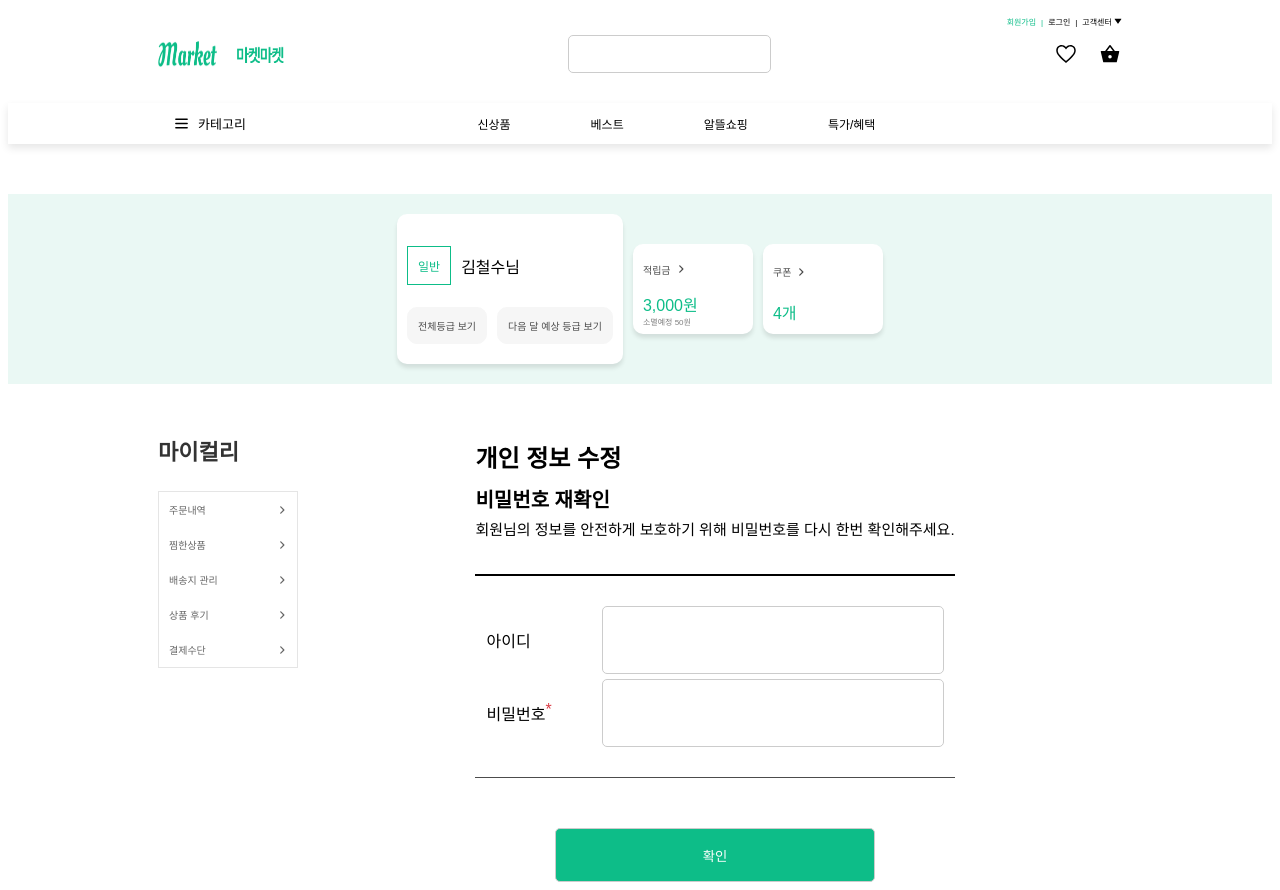
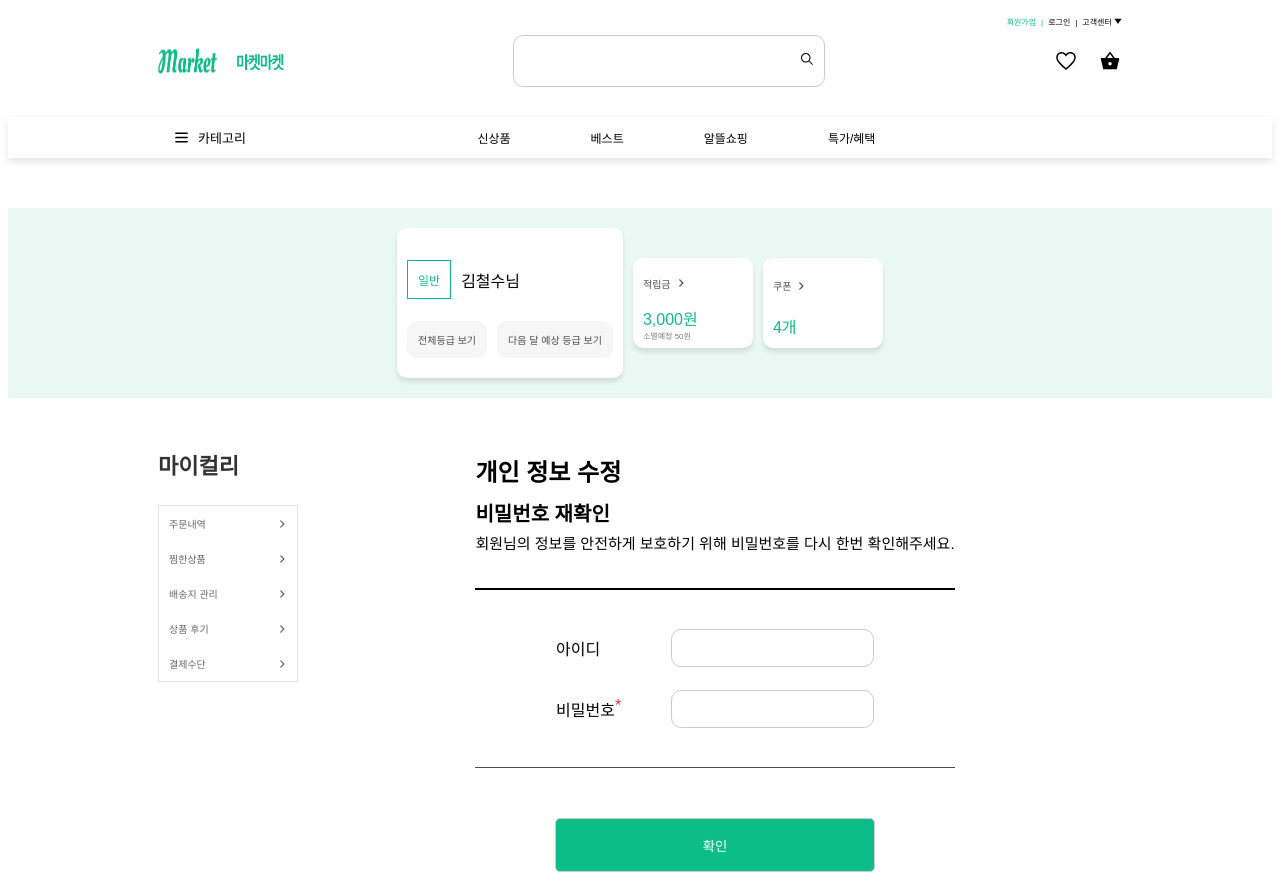
Before and after one commit to ecomerce-market/front, a Next.js app: page /myInfo in a window 1280 px wide. Built offline with nearby package versions, Linux system fonts and the light colour scheme.

Commit message:
[Update] input창 props 수정

```diff
--- a/src/components/input/textInput.tsx
+++ b/src/components/input/textInput.tsx
@@ -9,19 +9,20 @@ interface TextInputProps {
     height?: string;
     bgcolor?: string;
     border?: string;
-  borderRadius?: string;
+    icon?: React.ReactNode;
 }
 
 const TextInput: React.FC<TextInputProps> = ({
     placeholder,
     value,
     onChange,
-  width = "320px",
-  height = "46px",
-  bgcolor = "white",
-  borderRadius = "5px",
+    width,
+    height,
+    bgcolor,
+    icon,
 }) => {
     return (
+        <div style={{ position: "relative" }}>
             <input
                 type="text"
                 placeholder={placeholder}
@@ -29,15 +30,28 @@ const TextInput: React.FC<TextInputProps> = ({
                 onChange={onChange}
                 className={styles.inputField}
                 style={{
-        width,
-        height,
+                    width: width ? `${width}px` : undefined,
+                    height: height ? `${height}px` : undefined,
                     backgroundColor: bgcolor,
-        borderRadius,
+                    borderRadius: "10px",
                     padding: "10px",
                     outline: "none",
                     fontSize: "14px",
                 }}
             />
+            {icon && (
+                <div
+                    style={{
+                        position: "absolute",
+                        right: "10px",
+                        top: "50%",
+                        transform: "translateY(-50%)",
+                    }}
+                >
+                    {icon}
+                </div>
+            )}
+        </div>
     );
 };
 
```
Lines whose indentation alone changed are shown as unchanged.
